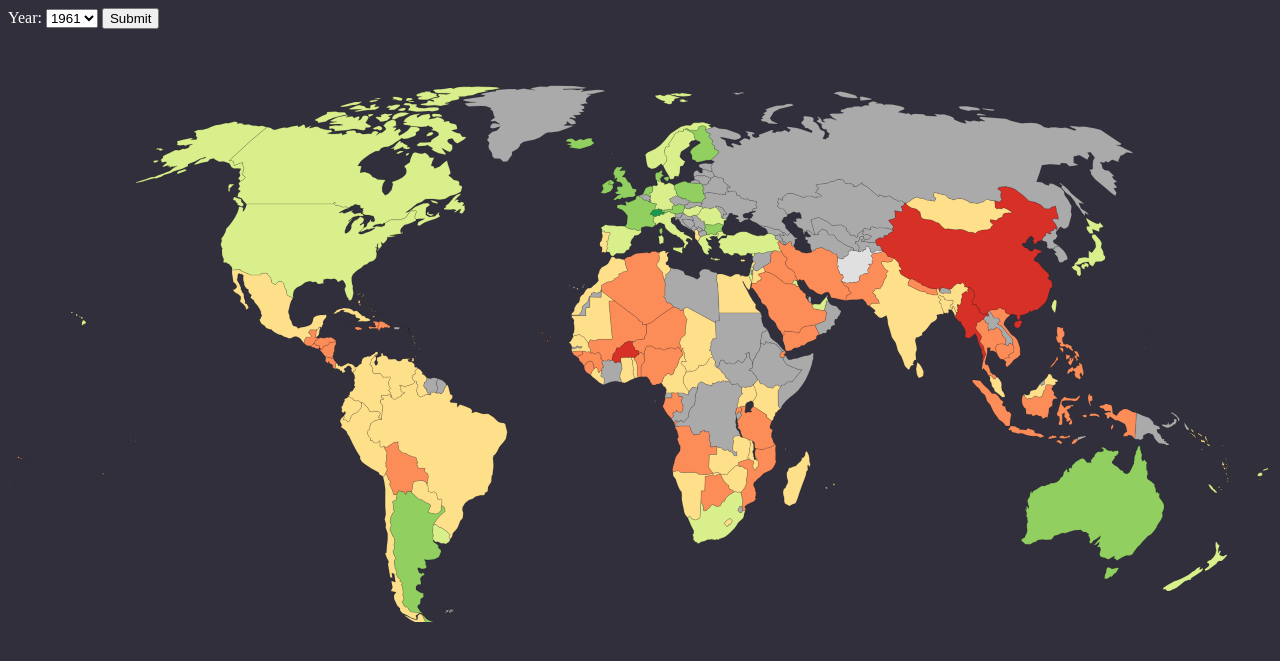
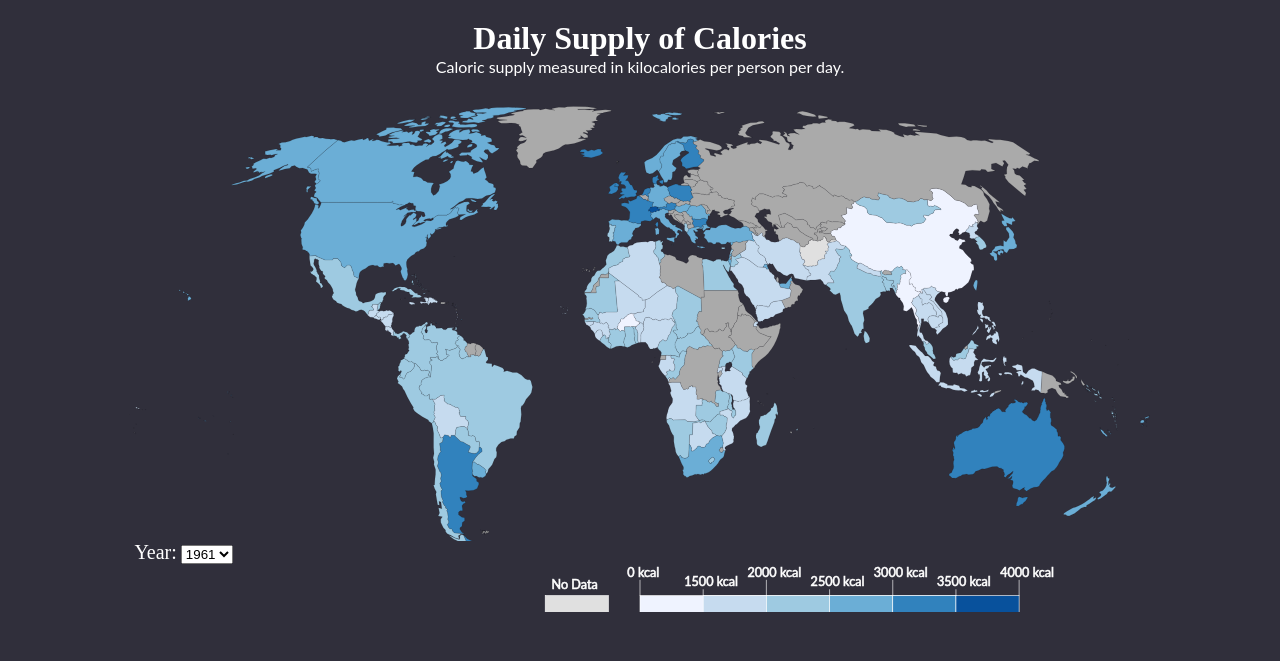
Before and after one commit to Yuno1234/Caloric_supply_by_region, a Flask app: page / in a window 1280 px wide. Shown: the top 661 px of the page. Run offline with Flask 2, Linux system fonts and the light colour scheme; data comes from the database, SQL or seed files in the repository.

Commit message:
final change
Added:
title
color scale

```diff
--- a/run.py
+++ b/run.py
@@ -13,17 +13,17 @@ KCALDB = 'kcal-per-person.db'
 
 def getColor(kcal):
     if kcal > 3500 and kcal < 4000:
-        return "#1a9850"
+        return "#08519c"
     elif kcal > 3000 and kcal < 3499:
-        return "#91cf60"
+        return "#3182bd"
     elif kcal > 2500 and kcal < 2999:
-        return "#d9ef8b"
+        return "#6baed6"
     elif kcal > 2000 and kcal < 2499:
-        return "#fee08b"
+        return "#9ecae1"
     elif kcal > 1500 and kcal < 1999:
-        return "#fc8d59"
+        return "#c6dbef"
     elif kcal > 0 and kcal < 1499:
-        return "#d73027"
+        return "#eff3ff"
     else:
         return "#e0e0e0"
 
--- a/static/styles.css
+++ b/static/styles.css
@@ -2,13 +2,41 @@ body {
   background-color: #302f3b;
 }
 
-label {
+h1 {
   color: white;
+  font-family: 'Besley', serif;
+  margin-bottom: 0;
+  margin-top: 20px;
+  display: flex;
+  flex-direction: column;
+  justify-content: center;
+  text-align: center;
+  font-family: 'Besley', serif;
+}
+
+p {
+  color: white;
+  font-family: 'Besley', serif;
+  margin-top: 0;
+  margin-bottom: 30px;
+  display: flex;
+  flex-direction: column;
+  justify-content: center;
+  text-align: center;
+  font-family: Lato, "Helvetica Neue", sans-serif;
 }
 
 svg {
-  width: 100%;
-  margin-top: 7vh;
+  display: block;
+  margin: auto;
+  display: flex;
+  align-items: center;
+}
+
+label {
+  color: white;
+  font-family: 'Besley', serif;
+  font-size: 20px;
 }
 
 path {
@@ -20,3 +48,13 @@ path:hover {
   stroke: #000000;
   stroke-width: 3;
 }
+
+form {
+  margin-left: 10%;
+}
+
+.kcal {
+  font-size: 4px;
+  fill: white;
+  font-family: Lato, "Helvetica Neue", sans-serif;
+}
--- a/templates/index.html
+++ b/templates/index.html
@@ -5,25 +5,15 @@
     <meta charset="UTF-8">
     <meta http-equiv="X-UA-Compatible" content="IE=edge">
     <meta name="viewport" content="width=device-width, initial-scale=1.0">
-    <title>Document</title>
+    <title>Caloric Supply per Person per Day by Region</title>
     <link rel="stylesheet" href="{{ url_for('static', filename='styles.css') }}" />
 </head>
 
 <body>
-    <form action="/" method="post">
-        <label for="years">Year:</label>
-        <select name="years" id="years">
-            {% for year in years %}
-            <option value="{{ year[0] }}" {{ 'selected' if year[0] == selected }} >{{ year[0] }}</option>
-
-            {{selected}}
-            {% endfor %}
-        </select>
-        <input type="submit">
-    </form>
-
-    <svg baseprofile="tiny" stroke="black" stroke-linecap="round" stroke-linejoin="round" stroke-width=".2"
-        version="1.2" viewbox="0 0 2000 850" xmlns="http://www.w3.org/2000/svg">
+    <h1>Daily Supply of Calories</h1>
+    <p>Caloric supply measured in kilocalories per person per day.</p>
+    <svg width="80vw"  baseprofile="tiny" stroke="black" stroke-linecap="round" stroke-linejoin="round" stroke-width=".2"
+    version="1.2" viewbox="0 0 2000 850"  y="0%" xmlns="http://www.w3.org/2000/svg">
 
     <path
         d="M1383 261.6l1.5 1.8-2.9 0.8-2.4 1.1-5.9 0.8-5.3 1.3-2.4 2.8 1.9 2.7 1.4 3.2-2 2.7 0.8 2.5-0.9 2.3-5.2-0.2 3.1 4.2-3.1 1.7-1.4 3.8 1.1 3.9-1.8 1.8-2.1-0.6-4 0.9-0.2 1.7-4.1 0-2.3 3.7 0.8 5.4-6.6 2.7-3.9-0.6-0.9 1.4-3.4-0.8-5.3 1-9.6-3.3 3.9-5.8-1.1-4.1-4.3-1.1-1.2-4.1-2.7-5.1 1.6-3.5-2.5-1 0.5-4.7 0.6-8 5.9 2.5 3.9-0.9 0.4-2.9 4-0.9 2.6-2-0.2-5.1 4.2-1.3 0.3-2.2 2.9 1.7 1.6 0.2 3 0 4.3 1.4 1.8 0.7 3.4-2 2.1 1.2 0.9-2.9 3.2 0.1 0.6-0.9-0.2-2.6 1.7-2.2 3.3 1.4-0.1 2 1.7 0.3 0.9 5.4 2.7 2.1 1.5-1.4 2.2-0.6 2.5-2.9 3.8 0.5 5.4 0z"
@@ -230,7 +220,7 @@
     </path>
     <path
         d="M955.9 435.2l2.5 1.4 1 2.2 2.5 1.3 2-1.6 2.6-0.2 3.9 1.6 1.5 9.2-2.4 5.3-1.5 7.3 2.4 5.5-0.2 2.6-2.6 0-3.9-1.2-3.7 0-6.7 1.2-3.9 1.8-5.6 2.4-1.1-0.2 0.4-5.3 0.6-0.8-0.2-2.5-2.4-2.7-1.8-0.4-1.6-1.8 1.2-2.9-0.5-3.1 0.2-1.8 0.9 0 0.4-2.8-0.4-1.3 0.5-0.9 2.1-0.7-1.4-5.2-1.3-2.6 0.5-2.2 1.1-0.5 0.8-0.6 1.5 1 4.4 0 1-1.8 1 0.1 1.6-0.7 0.9 2.7 1.3-0.8 2.4-1z"
-            id="CI" class="Côte d'Ivoire" style="fill:{{ country['Côte dIvoire'] }}">
+        id="CI" class="Cote d'Ivoire" style="fill:{{ country['Cote dIvoire'] }}">
     </path>
     <path
         d="M1072.8 454.2l-2.8 6.5-1.4 1.1-0.4 5 0.6 2.7-0.5 1.9 2.7 3.4 0.5 2.3 2.1 3.3 2.6 2.1 0.3 2.9 0.6 1.9-0.4 3.4-4.5-1.5-4.6-1.7-7.1-0.2-0.7-0.4-3.4 0.8-3.4-0.8-2.7 0.4-9.3-0.1 0.9-5.1-2.3-4.3-2.6-1-1.1-2.9-1.5-0.9 0.1-1.8 1.4-4.6 2.7-6.2 1.6 0 3.4-3.8 2.1-0.1 3.2 2.7 3.9-2.2 0.5-2.7 1.3-2.6 0.8-3.2 3-2.6 1.1-4.5 1.2-1.5 0.8-3.3 1.4-4.1 4.7-5 0.3-2.1 0.6-1.2-2.3-2.5 0.2-2.1 1.5-0.3 2.3 4.1 0.5 4.2-0.2 4.3 3.2 5.8-3.2 0-1.6 0.4-2.6-0.6-1.2 3 3.4 3.8 2.5 1.1 0.8 2.6 1.8 4.4-0.8 1.8z"
@@ -238,12 +228,12 @@
     </path>
     <path
         d="M1141.3 468.2l3.5 5.3 2.6 0.8 1.5-1.1 2.6 0.4 3.1-1.3 1.4 2.7 5.1 4.3-0.3 7.5 2.3 0.9-1.9 2.2-2.1 1.8-2.2 3.3-1.2 3-0.3 5.1-1.3 2.5-0.1 4.8-1.6 1.8-0.2 3.8-0.8 0.5-0.6 3.6 1.4 2.9 0.1 1-1.2 10.3 1.5 3.6-1 2.7 1.8 4.6 3.4 3.5 0.7 3.5 1.6 1.7-0.3 1.1-0.9-0.3-7.7 1.1-1.5 0.8-1.7 4.1 1.2 2.8-1.1 7.6-0.9 6.4 1.5 1.2 3.9 2.5 1.6-1.2 0.2 6.9-4.3 0-2.2-3.5-2-2.8-4.3-0.9-1.2-3.3-3.5 2-4.4-0.9-1.9-2.9-3.5-0.6-2.7 0.1-0.3-2-1.9-0.1-2.6-0.4-3.5 1-2.4-0.2-1.4 0.6 0.4-7.6-1.8-2.4-0.4-4 0.9-3.9-1.1-2.4-0.1-4.1-6.8 0.1 0.5-2.3-2.9 0-0.3 1.1-3.5 0.3-1.5 3.7-0.9 1.6-3.1-0.9-1.8 0.9-3.8 0.5-2.1-3.3-1.3-2.1-1.6-3.9-1.3-4.7-16.7-0.1-2 0.7-1.7-0.1-2.3 0.9-0.8-2 1.4-0.7 0.2-2.8 1-1.6 2-1.4 1.5 0.7 2-2.5 3.1 0.1 0.3 1.8 2.1 1.1 3.4-4 3.3-3.1 1.4-2.1-0.1-5.3 2.5-6.2 2.6-3.3 3.7-3.1 0.7-2 0.1-2.4 0.9-2.2-0.3-3.7 0.7-5.7 1.1-4 1.7-3.4 0.3-3.9 0.5-4.5 2.2-3.2 3-2.1 4.7 2.2 3.6 2.4 4.1 0.6 4.3 1.3 1.6-3.9 0.8-0.5 2.6 0.6 6.3-3.2 2.2 1.4 1.8-0.2 0.9-1.6 2.1-0.5 4.2 0.7 3.7 0.1 1.8-0.7z"
-            id="CD" class="Democratic Republic of the Congo"
-            style="fill:{{ country['Democratic Republic of the Congo'] }}">
+        id="CD" class="Demo Republic of Congo"
+        style="fill:{{ country['Democratic Republic of Congo'] }}">
     </path>
     <path
         d="M1090.9 479.3l-0.3 3.9-1.7 3.4-1.1 4-0.7 5.7 0.3 3.7-0.9 2.2-0.1 2.4-0.7 2-3.7 3.1-2.6 3.3-2.5 6.2 0.1 5.3-1.4 2.1-3.3 3.1-3.4 4-2.1-1.1-0.3-1.8-3.1-0.1-2 2.5-1.5-0.7-2.1-2.2-1.7 1.1-2.3 2.8-4.6-6.8 4.3-3.6-2.1-4.2 2-1.6 3.8-0.8 0.4-2.9 3.1 3.1 5 0.3 1.7-3 0.7-4.3-0.6-5-2.7-3.8 2.5-7.5-1.4-1.2-4.2 0.5-1.6-3.3 0.4-2.8 7.1 0.2 4.6 1.7 4.5 1.5 0.4-3.4 3-6 3.3-3.4 3.9 1.1 3.6 0.3z"
-            id="CG" class="Republic of Congo" style="fill:{{ country['Republic of Congo'] }}">
+        id="CG" class="Congo" style="fill:{{ country['Congo'] }}">
     </path>
     <path
         d="M584.4 426.2l-3.7 1.1-1.6 3.2-2.3 1.8-1.8 2.4-0.9 4.6-1.8 3.8 2.9 0.4 0.6 2.9 1.2 1.5 0.3 2.5-0.7 2.4 0.1 1.4 1.4 0.5 1.2 2.2 7.3-0.6 3.3 0.8 3.8 5.6 2.3-0.7 4.1 0.3 3.2-0.7 2 1.1-1.2 3.4-1.3 2.2-0.6 4.6 1.1 4.3 1.5 1.9 0.2 1.4-2.9 3.2 2 1.4 1.5 2.3 1.6 6.4-1.1 0.8-1-3.8-1.6-2.1-1.9 2.3-11-0.2 0 4 3.3 0.7-0.2 2.5-1.1-0.7-3.2 1-0.1 4.7 2.6 2.4 0.9 3.6-0.1 2.8-2.2 17.6-2.9-3.4-1.7-0.1 3.5-6.6-4.4-3-3.4 0.6-2.1-1.1-3.1 1.7-4.2-0.9-3.5-6.7-2.6-1.6-1.8-3.1-3.8-3-1.5 0.6-2.4-1.5-2.8-2.1-1.6 1-4.8-0.9-1.4-2.8-1.1 0.1-5.6-3.6-0.7-2 2.1-0.5-0.2-3.2 1.4-2.4 2.8-0.4 2.5-4 2.2-3.4-2-1.5 1.2-3.7-1.1-5.9 1.3-1.7-0.7-5.4-2.2-3.5 0.9-3.1 1.8 0.5 1.1-1.9-1.1-3.8 0.7-0.9 2.9 0.2 4.5-4.5 2.4-0.7 0.1-2.1 1.4-5.5 3.4-2.9 3.5-0.2 0.6-1.3 4.4 0.5 4.6-3.2 2.3-1.4 2.9-3.1 2 0.4 1.3 1.7-1.2 2.1z"
@@ -480,14 +470,14 @@
     </path>
     <path
         d="M1652.9 259.5l0-0.6 2.5 0.2 0.6-2.8 3.6-0.4 2-0.4 0-1.5 8.3 7.5 3.3 4.2 3.4 7.4-0.5 3.5-4.3 1.2-3.1 2.7-4.6 0.5-2.1-3.5-1.1-4.8-5.3-6.6 3.4-1.1-6.1-5.5z"
-            id="KR" class="Republic of Korea" style="fill:{{ country['Republic of Korea'] }}">
+        id="KR" class="South Korea" style="fill:{{ country['South Korea'] }}">
     </path>
     <path d="M1247.5 309.4l1.5 2.8-0.3 1.5 2.4 4.8-3.9 0.2-1.7-3.1-5-0.6 3.3-6.2 3.7 0.6z" id="KW" class="Kuwait"
         style="fill:{{ country['Kuwait'] }}">
     </path>
     <path
         d="M1589.8 410.6l-5.3-2.3-2 4.4-5-2.5 1.5-2.9-0.4-5.4-5.3-5.6-1.3-6.4-5-5.2-4.3-0.4-0.8 2.2-3.2 0.2-1.9-1.1-5.3 3.8-1-5.8 0.4-6.7-3.8-0.3-0.9-3.9-2.7-2 0.8-2.3 4.1-4.2 0.8 1.5 3 0.2-2-7.4 2.7-0.9 4 5.1 3.5 5.8 6.8 0 3 5.6-3.3 1.7-1.2 2.3 7.3 3.9 5.7 7.6 4.4 5.6 4.9 4.5 2 4.5-0.2 6.4z"
-            id="LA" class="Lao PDR" style="fill:{{ country['Lao PDR'] }}">
+        id="LA" class="Laos" style="fill:{{ country['Laos'] }}">
     </path>
     <path d="M1179.1 288.2l-1.4 0.1-0.4 1.1-1.8 0 1.3-5.3 2.2-4.5 0-0.2 2.5 0.3 1.2 2.5-2.7 2.5-0.9 3.5z" id="LB"
         class="Lebanon" style="fill:{{ country['Lebanon'] }}">
@@ -660,7 +650,7 @@
     </path>
     <path
         d="M1660.3 229.9l1.4 1.1-2.2-0.4-1 2.2-0.3 2.1 2.8 4.6-1.9 1.4-0.3 1.1-0.9 1.9-2.9 1.1-1.4 1.7 1.3 2.7-0.3 0.7 2.6 1.1 4.4 2.8 0 1.5-2 0.4-3.6 0.4-0.6 2.8-2.5-0.2 0 0.6-3.2-1.2-0.1 1.2-1.3 0.5-0.7-1.2-1.7-0.6-1.9-1 0.1-2.8 0.9-0.8-1-1.1-0.4-3.5-0.9-1-3.4-0.7-3.4-1.7 2.1-4.1 3.9-3.4 1.1-4.6 3.6 2 4.6 0.3-2.8-3.4 6.4-2.7 0-3.6 5.5 3.8z"
-            id="KP" class="Dem. Rep. Korea" style="fill:{{ country['Dem. Rep. Korea'] }}">
+        id="KP" class="North Korea" style="fill:{{ country['North Korea'] }}">
     </path>
     <path
         d="M662.5 631.4l2 3.5 0.4 8.7 5.9 1.3 2.2-1.3 3.9 1.8 1.2 1.9 1.1 5.9 0.8 2.4 2.1 0.3 2-1 2.1 1.1 0.3 3.6-0.3 3.8-0.7 3.7-0.3 5.6-4.3 5-4.2 1-6.3-1-5.8-1.7 4.2-9.8-1.1-2.8-5.9-2.5-7.3-4.8-4.6-1-11.3-10.4 1.5-7.7-0.2-3.5 2.1-5.6 9.6-1.9 5.2 0.1 5.4 3.3 0.3 2z"
@@ -1578,6 +1568,43 @@
     </circle>
     </svg>
 
+    <form action="/" method="post">
+        <label for="years">Year:</label>
+        <select name="years" id="years" onchange="this.form.submit()">
+            {% for year in years %}
+            <option value="{{ year[0] }}" {{ 'selected' if year[0] == selected }} >{{ year[0] }}</option>
+
+            {{selected}}
+            {% endfor %}
+        </select>
+    </form>
+
+    <svg viewBox="0 0 400 15" stroke="white" stroke-width=".2" xmlns="http://www.w3.org/2000/svg">
+        <rect width="20" height="10" x="170" y="10" fill="#e0e0e0"/>
+        <rect width="100" height="10" x="200" y="10" fill="#eff3ff"/>
+        <rect width="20" height="10" x="220" y="10" fill="#c6dbef"/>
+        <rect width="20" height="10" x="240" y="10" fill="#9ecae1"/>
+        <rect width="20" height="10" x="260" y="10" fill="#6baed6"/>
+        <rect width="20" height="10" x="280" y="10" fill="#3182bd"/>
+        <rect width="20" height="10" x="300" y="10" fill="#08519c"/>
+
+        <line x1="200" y1="10" x2="200" y2="5" stroke="white"/>
+        <line x1="220" y1="10" x2="220" y2="8" stroke="white"/>
+        <line x1="240" y1="10" x2="240" y2="5" stroke="white"/>
+        <line x1="260" y1="10" x2="260" y2="8" stroke="white"/>
+        <line x1="280" y1="10" x2="280" y2="5" stroke="white" />
+        <line x1="300" y1="10" x2="300" y2="8" stroke="white" />
+        <line x1="320" y1="10" x2="320" y2="5" stroke="white" />
+
+        <text x="172" y="8" class="kcal">No Data</text>
+        <text x="196" y="4" class="kcal">0 kcal</text>
+        <text x="214" y="7" class="kcal">1500 kcal</text>
+        <text x="234" y="4" class="kcal">2000 kcal</text>
+        <text x="254" y="7" class="kcal">2500 kcal</text>
+        <text x="274" y="4" class="kcal">3000 kcal</text>
+        <text x="294" y="7" class="kcal">3500 kcal</text>
+        <text x="314" y="4" class="kcal">4000 kcal</text>
+    </svg>
 </body>
 
 </html>
```
Also changed, not shown: 1 other file. Lines whose indentation alone changed are shown as unchanged.
